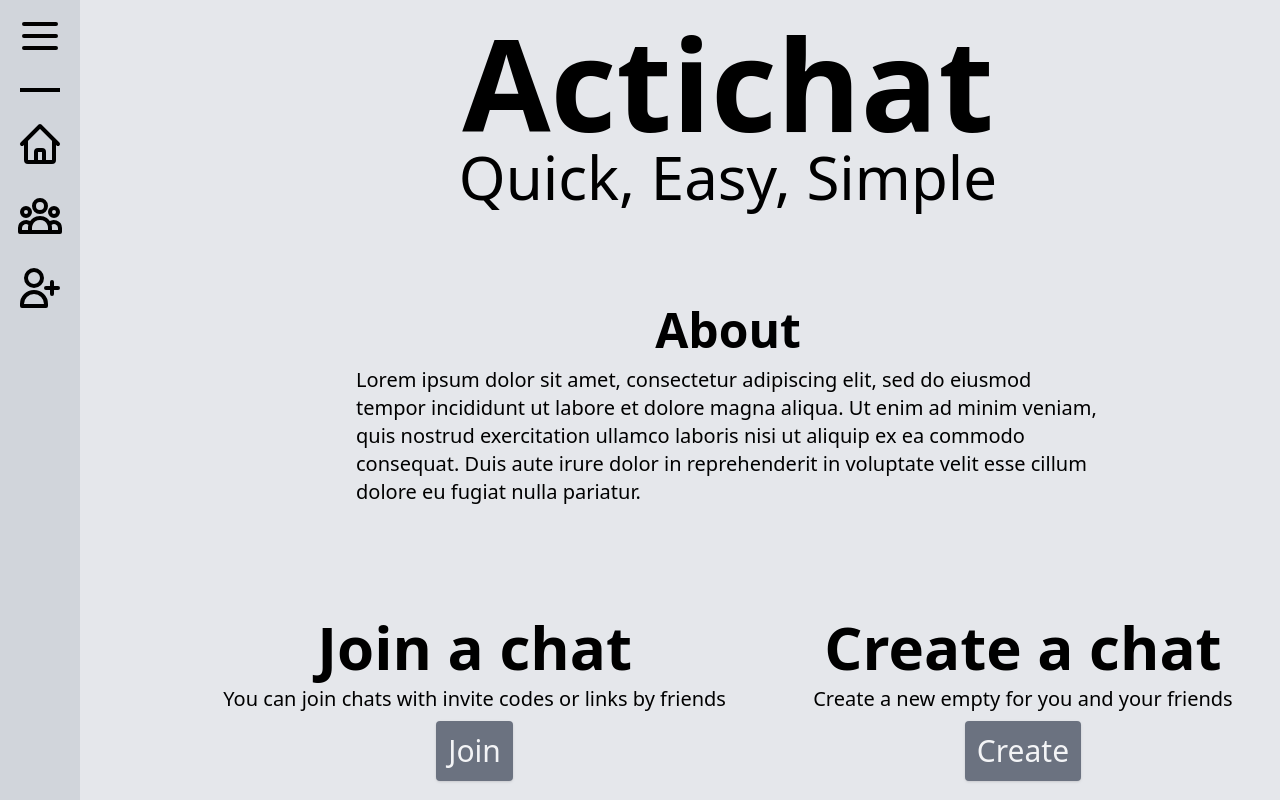
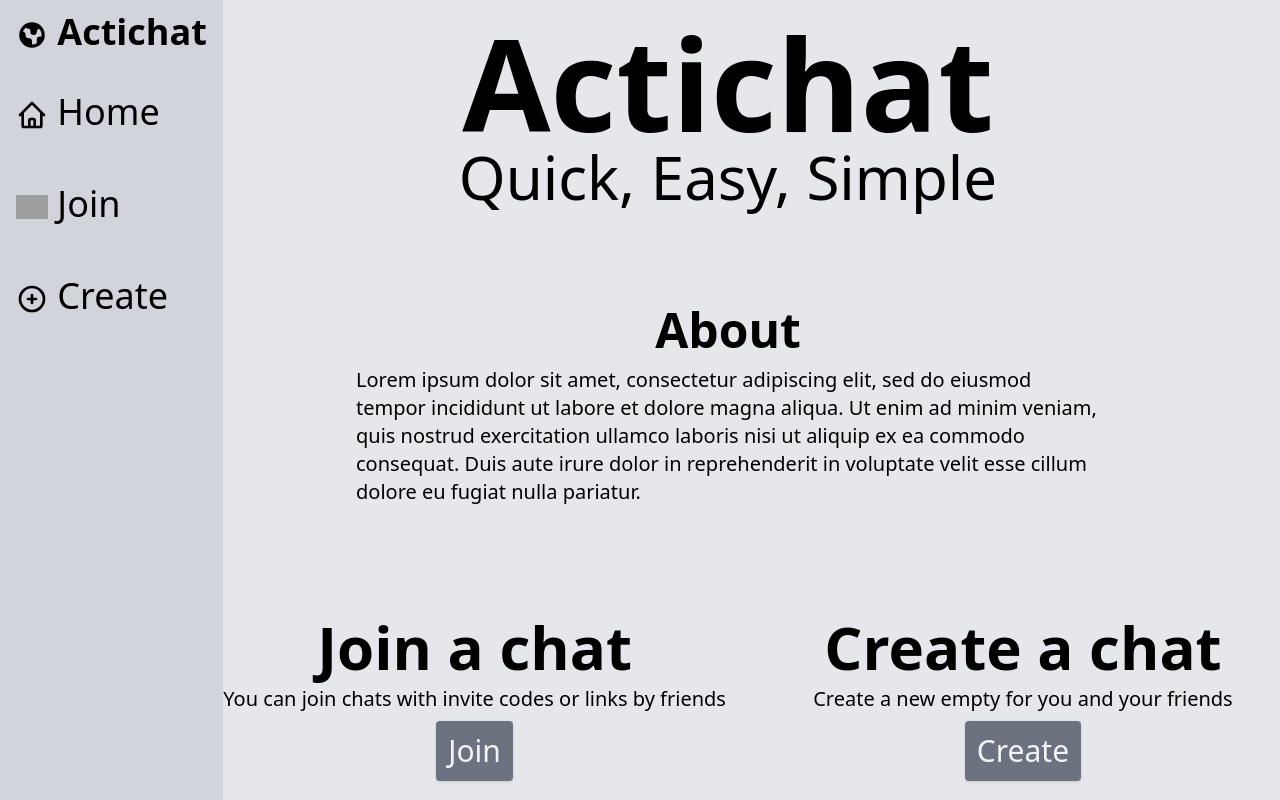
Before and after one commit to alexthegreat194/actichat, a Flask app: page / in a window 1280 px wide. Run offline with Flask 2, Linux system fonts and the light colour scheme; some libraries are stand-ins or nearby versions; grey boxes are pictures that could not be loaded.

Commit message:
added opening navbar

```diff
--- a/static/style.css
+++ b/static/style.css
@@ -428,6 +428,16 @@ Ensure the default browser behavior of the `hidden` attribute.
   --tw-ring-shadow: 0 0 #0000;
   --tw-shadow: 0 0 #0000;
   --tw-shadow-colored: 0 0 #0000;
+  --tw-blur: var(--tw-empty,/*!*/ /*!*/);
+  --tw-brightness: var(--tw-empty,/*!*/ /*!*/);
+  --tw-contrast: var(--tw-empty,/*!*/ /*!*/);
+  --tw-grayscale: var(--tw-empty,/*!*/ /*!*/);
+  --tw-hue-rotate: var(--tw-empty,/*!*/ /*!*/);
+  --tw-invert: var(--tw-empty,/*!*/ /*!*/);
+  --tw-saturate: var(--tw-empty,/*!*/ /*!*/);
+  --tw-sepia: var(--tw-empty,/*!*/ /*!*/);
+  --tw-drop-shadow: var(--tw-empty,/*!*/ /*!*/);
+  --tw-filter: var(--tw-blur) var(--tw-brightness) var(--tw-contrast) var(--tw-grayscale) var(--tw-hue-rotate) var(--tw-invert) var(--tw-saturate) var(--tw-sepia) var(--tw-drop-shadow);
 }
 
 .static {
@@ -455,16 +460,29 @@ Ensure the default browser behavior of the `hidden` attribute.
   margin: 1rem;
 }
 
-.m-1 {
-  margin: 0.25rem;
+.mx-5 {
+  margin-left: 1.25rem;
+  margin-right: 1.25rem;
 }
 
 .ml-44 {
   margin-left: 11rem;
 }
 
+.mt-2 {
+  margin-top: 0.5rem;
+}
+
 .mt-1 {
   margin-top: 0.25rem;
+}
+
+.mt-16 {
+  margin-top: 4rem;
+}
+
+.mt-10 {
+  margin-top: 2.5rem;
 }
 
 .mt-3 {
@@ -475,8 +493,16 @@ Ensure the default browser behavior of the `hidden` attribute.
   display: block;
 }
 
+.inline {
+  display: inline;
+}
+
 .flex {
   display: flex;
+}
+
+.grid {
+  display: grid;
 }
 
 .h-screen {
@@ -501,12 +527,22 @@ Ensure the default browser behavior of the `hidden` attribute.
   width: 100%;
 }
 
-.w-44 {
-  width: 11rem;
+.w-11\/12 {
+  width: 91.666667%;
 }
 
-.w-3\/4 {
-  width: 75%;
+.w-16 {
+  width: 4rem;
+}
+
+.w-8 {
+  width: 2rem;
+}
+
+.w-max {
+  width: -webkit-max-content;
+  width: -moz-max-content;
+  width: max-content;
 }
 
 .max-w-3xl {
@@ -521,12 +557,20 @@ Ensure the default browser behavior of the `hidden` attribute.
   cursor: pointer;
 }
 
+.grid-rows-4 {
+  grid-template-rows: repeat(4, minmax(0, 1fr));
+}
+
 .flex-col {
   flex-direction: column;
 }
 
 .flex-wrap {
   flex-wrap: wrap;
+}
+
+.flex-nowrap {
+  flex-wrap: nowrap;
 }
 
 .content-evenly {
@@ -569,20 +613,34 @@ Ensure the default browser behavior of the `hidden` attribute.
   gap: 0.5rem;
 }
 
-.gap-4 {
-  gap: 1rem;
-}
-
 .self-center {
   align-self: center;
 }
 
-.overflow-auto {
-  overflow: auto;
+.overflow-hidden {
+  overflow: hidden;
+}
+
+.overflow-y-auto {
+  overflow-y: auto;
+}
+
+.truncate {
+  overflow: hidden;
+  text-overflow: ellipsis;
+  white-space: nowrap;
+}
+
+.text-clip {
+  text-overflow: clip;
 }
 
 .rounded {
   border-radius: 0.25rem;
+}
+
+.rounded-xl {
+  border-radius: 0.75rem;
 }
 
 .bg-gray-200 {
@@ -605,9 +668,9 @@ Ensure the default browser behavior of the `hidden` attribute.
   background-color: rgb(209 213 219 / var(--tw-bg-opacity));
 }
 
-.bg-black {
-  --tw-bg-opacity: 1;
-  background-color: rgb(0 0 0 / var(--tw-bg-opacity));
+.object-none {
+  -o-object-fit: none;
+     object-fit: none;
 }
 
 .p-3 {
@@ -643,6 +725,11 @@ Ensure the default browser behavior of the `hidden` attribute.
   line-height: 1.25rem;
 }
 
+.text-3xl {
+  font-size: 1.875rem;
+  line-height: 2.25rem;
+}
+
 .text-9xl {
   font-size: 8rem;
   line-height: 1;
@@ -653,17 +740,17 @@ Ensure the default browser behavior of the `hidden` attribute.
   line-height: 1;
 }
 
-.text-3xl {
-  font-size: 1.875rem;
-  line-height: 2.25rem;
+.text-7xl {
+  font-size: 4.5rem;
+  line-height: 1;
+}
+
+.font-extralight {
+  font-weight: 200;
 }
 
 .font-bold {
   font-weight: 700;
-}
-
-.font-extralight {
-  font-weight: 200;
 }
 
 .font-light {
@@ -689,33 +771,49 @@ Ensure the default browser behavior of the `hidden` attribute.
   color: rgb(127 29 29 / var(--tw-text-opacity));
 }
 
+.text-gray-50 {
+  --tw-text-opacity: 1;
+  color: rgb(249 250 251 / var(--tw-text-opacity));
+}
+
 .shadow {
   --tw-shadow: 0 1px 3px 0 rgb(0 0 0 / 0.1), 0 1px 2px -1px rgb(0 0 0 / 0.1);
   --tw-shadow-colored: 0 1px 3px 0 var(--tw-shadow-color), 0 1px 2px -1px var(--tw-shadow-color);
   box-shadow: var(--tw-ring-offset-shadow, 0 0 #0000), var(--tw-ring-shadow, 0 0 #0000), var(--tw-shadow);
 }
 
-.transition-colors {
-  transition-property: color, background-color, border-color, fill, stroke, -webkit-text-decoration-color;
-  transition-property: color, background-color, border-color, text-decoration-color, fill, stroke;
-  transition-property: color, background-color, border-color, text-decoration-color, fill, stroke, -webkit-text-decoration-color;
+.drop-shadow-xl {
+  --tw-drop-shadow: drop-shadow(0 20px 13px rgb(0 0 0 / 0.03)) drop-shadow(0 8px 5px rgb(0 0 0 / 0.08));
+  filter: var(--tw-filter);
+}
+
+.transition-all {
+  transition-property: all;
   transition-timing-function: cubic-bezier(0.4, 0, 0.2, 1);
   transition-duration: 150ms;
 }
 
-.transition-shadow {
-  transition-property: box-shadow;
+.ease-in-out {
   transition-timing-function: cubic-bezier(0.4, 0, 0.2, 1);
-  transition-duration: 150ms;
 }
 
-.hover\:bg-gray-500:hover {
-  --tw-bg-opacity: 1;
-  background-color: rgb(107 114 128 / var(--tw-bg-opacity));
+.hover\:w-max:hover {
+  width: -webkit-max-content;
+  width: -moz-max-content;
+  width: max-content;
 }
 
-.hover\:shadow-md:hover {
-  --tw-shadow: 0 4px 6px -1px rgb(0 0 0 / 0.1), 0 2px 4px -2px rgb(0 0 0 / 0.1);
-  --tw-shadow-colored: 0 4px 6px -1px var(--tw-shadow-color), 0 2px 4px -2px var(--tw-shadow-color);
+.hover\:rounded-lg:hover {
+  border-radius: 0.5rem;
+}
+
+.hover\:bg-gray-600:hover {
+  --tw-bg-opacity: 1;
+  background-color: rgb(75 85 99 / var(--tw-bg-opacity));
+}
+
+.hover\:shadow-lg:hover {
+  --tw-shadow: 0 10px 15px -3px rgb(0 0 0 / 0.1), 0 4px 6px -4px rgb(0 0 0 / 0.1);
+  --tw-shadow-colored: 0 10px 15px -3px var(--tw-shadow-color), 0 4px 6px -4px var(--tw-shadow-color);
   box-shadow: var(--tw-ring-offset-shadow, 0 0 #0000), var(--tw-ring-shadow, 0 0 #0000), var(--tw-shadow);
 }
--- a/templates/partials/navbar.html
+++ b/templates/partials/navbar.html
@@ -1,57 +1,39 @@
 <div class="
-    flex flex-col items-center gap-4
-    w-20 h-screen absolute
-    text-3xl bg-gray-300">
+    flex flex-col gap-10 flex-nowrap
+    w-16 h-screen absolute px-4
+    text-4xl overflow-hidden object-none
+    transition-width ease-in-out hover:w-max
+    bg-gray-300"
+    id="nav-div">
 
-    <div>
+    <!-- TODO make resizeing work -->
 
-        <!-- Hidden navbar -->
-        <nav class="
-            w-max
-            bg-gray-300
-            absolute inset-y-0 left-0 transform -translate-x-full transition duration-200 ease-in-out"
-            id="hidden">
-            <a class="block p-4 font-bold mt-3" href="#">Actichat</a>
-            <div class="m-1 bg-black w-3/4 h-px"></div>
-            <a class="block p-4 font-light" href="{{ url_for('index') }}">Home</a>
-            <a class="block p-4 font-light" href="{{ url_for('join') }}">Join</a>
-            <a class="block p-4 font-light" href="{{ url_for('create') }}">Create</a>
-        </nav>
+    <nav class="grid grid-rows-4 gap-10 overflow-hidden">
+        <a class="font-bold mt-3 overflow-hidden truncate text-clip" href="#">
+            <img src="{{ url_for('static', filename='icons/globe.svg') }}" alt="Globe" class="w-8 inline">
+            Actichat
+        </a>
+        <a class="font-light overflow-hidden truncate text-clip" href="{{ url_for('index') }}">
+            <img src="{{ url_for('static', filename='icons/home.svg') }}" alt="Home" class="w-8 inline">
+            Home
+        </a>
+        <a class="font-light overflow-hidden truncate text-clip" href="{{ url_for('join') }}">
+            <img src="{{ url_for('static', filename='icons/join.svg') }}" alt="Join" class="w-8 inline">
+            Join
+        </a>
+        <a class="font-light overflow-hidden truncate text-clip" href="{{ url_for('create') }}">
+            <img src="{{ url_for('static', filename='icons/add.svg') }}" alt="Add" class="w-8 inline">
+            Create
+        </a>
+    </nav>
 
-        <!-- Shown navbar -->
-        <nav class="w-max flex flex-col items-center gap-6">
-            <a class="block font-bold mt-3" id="toggle">
-                <svg class="h-12 w-12" xmlns="http://www.w3.org/2000/svg" class="h-6 w-6" fill="none" viewBox="0 0 24 24" stroke="currentColor">
-                    <path stroke-linecap="round" stroke-linejoin="round" stroke-width="2" d="M4 6h16M4 12h16M4 18h16" />
-                </svg>
-            </a>
-            <script>
-                const hidden = document.getElementById('hidden');
-                const toggle = document.getElementById('toggle');
-                toggle.addEventListener('click', (e) => {
-                    hidden.classList.toggle('-translate-x-full')
-                });
-            </script>
 
-            <div class="m-1 bg-black w-5/6 h-1"></div>
-
-            <a class="block font-light" href="{{ url_for('index') }}">
-                <svg class="h-12 w-12" xmlns="http://www.w3.org/2000/svg" class="h-6 w-6" fill="none" viewBox="0 0 24 24" stroke="currentColor">
-                    <path stroke-linecap="round" stroke-linejoin="round" stroke-width="2" d="M3 12l2-2m0 0l7-7 7 7M5 10v10a1 1 0 001 1h3m10-11l2 2m-2-2v10a1 1 0 01-1 1h-3m-6 0a1 1 0 001-1v-4a1 1 0 011-1h2a1 1 0 011 1v4a1 1 0 001 1m-6 0h6" />
-                </svg>
-            </a>
-            <a class="block font-light" href="{{ url_for('join') }}">
-                <svg class="h-12 w-12" xmlns="http://www.w3.org/2000/svg" class="h-6 w-6" fill="none" viewBox="0 0 24 24" stroke="currentColor">
-                    <path stroke-linecap="round" stroke-linejoin="round" stroke-width="2" d="M17 20h5v-2a3 3 0 00-5.356-1.857M17 20H7m10 0v-2c0-.656-.126-1.283-.356-1.857M7 20H2v-2a3 3 0 015.356-1.857M7 20v-2c0-.656.126-1.283.356-1.857m0 0a5.002 5.002 0 019.288 0M15 7a3 3 0 11-6 0 3 3 0 016 0zm6 3a2 2 0 11-4 0 2 2 0 014 0zM7 10a2 2 0 11-4 0 2 2 0 014 0z" />
-                </svg>
-            </a>
-            <a class="block font-light" href="{{ url_for('create') }}">
-                <svg class="h-12 w-12" xmlns="http://www.w3.org/2000/svg" class="h-6 w-6" fill="none" viewBox="0 0 24 24" stroke="currentColor">
-                    <path stroke-linecap="round" stroke-linejoin="round" stroke-width="2" d="M18 9v3m0 0v3m0-3h3m-3 0h-3m-2-5a4 4 0 11-8 0 4 4 0 018 0zM3 20a6 6 0 0112 0v1H3v-1z" />
-                </svg>
-            </a>
-        </nav>
-
-    </div>
+    <script>
+        function resizeNav(){
+            const nav = document.getElementById('nav-div');
+            nav.classList.toggle('w-16');
+            nav.classList.toggle('w-max');
+        }
+    </script>
 
 </div>
```
Also changed, not shown: other parts of static/style.css (+29 -15 lines).
